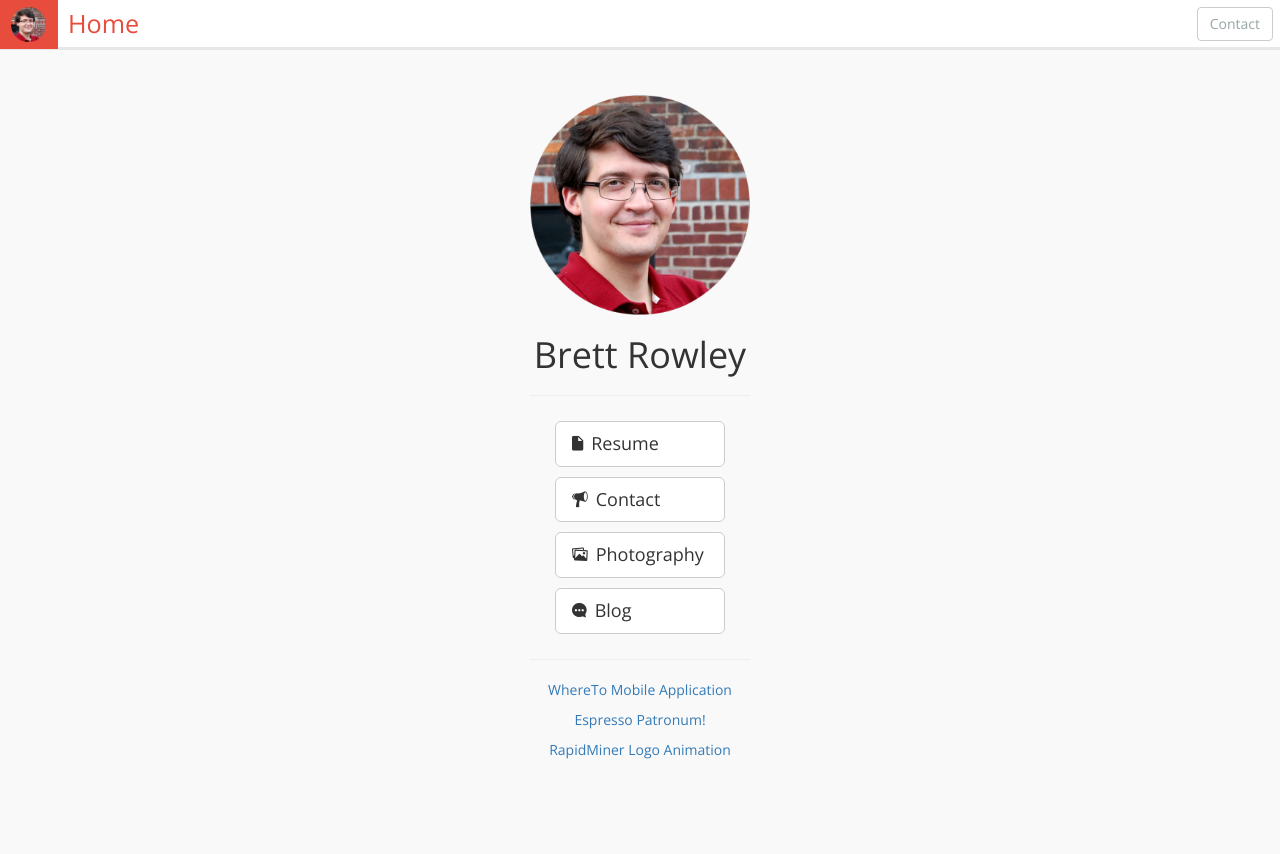
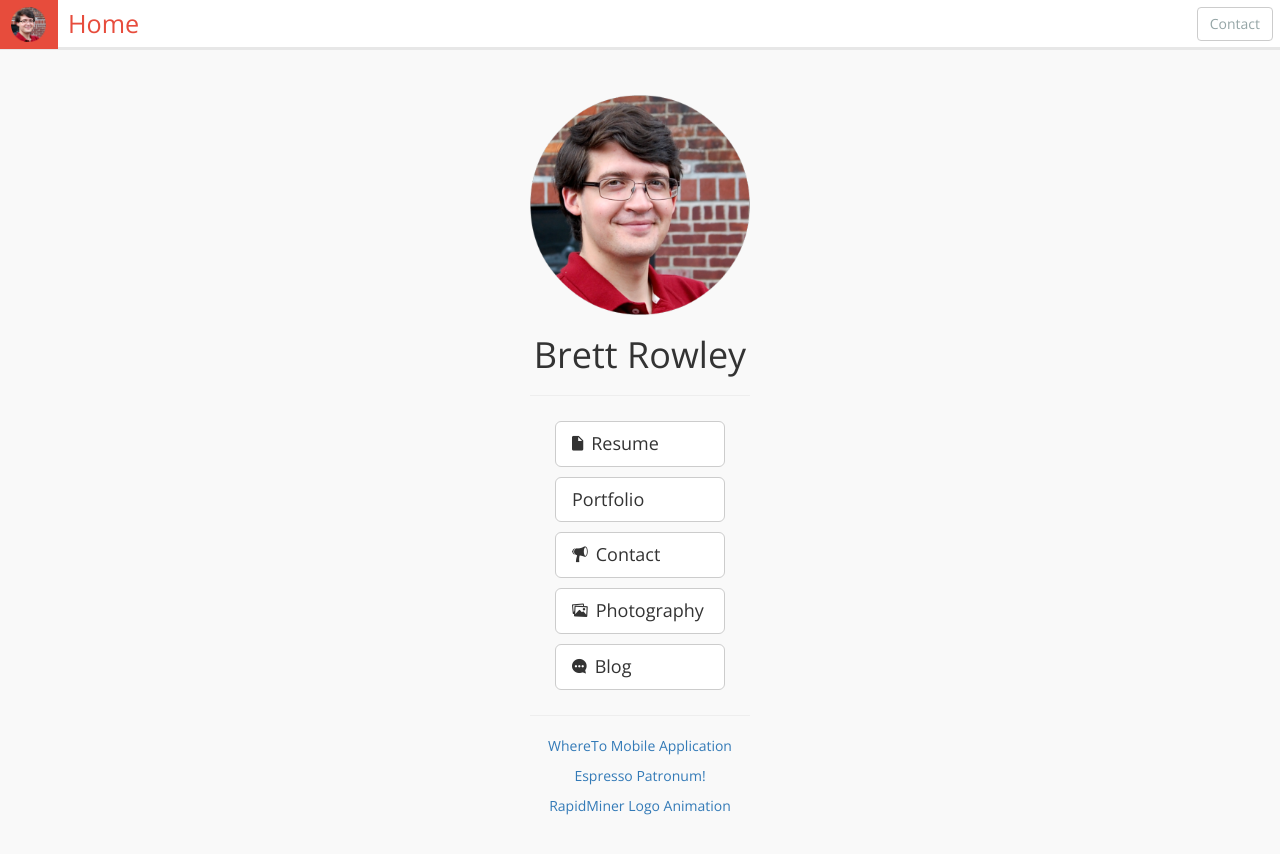
Before and after one commit to brettrowley/brettrowley.github.io, a Jekyll site: the page built from index.html, in a window 1280 px wide. Shown: the top 854 px of the page. Built offline with Jekyll 4.4.1, drawn with Linux system fonts in a browser that asks for light colours; some web fonts are replaced.

Commit message:
Added portfolio PDF

```diff
--- a/index.html
+++ b/index.html
@@ -37,7 +37,7 @@ title: Home
 
   <a class="btn btn-default btn-lg" type="button" href="/resume"><i class="ion-android-document"></i>Resume</a><br>
 
-  <!-- <a class="btn btn-default btn-lg" type="button" href="#">Portfolio</a><br> -->
+  <a class="btn btn-default btn-lg" type="button" href="#">Portfolio</a><br>
 
   <a class="btn btn-default btn-lg" type="button" href="/contact"><i class="ion-speakerphone"></i>Contact</a><br>
 
```
Also changed, not shown: 1 other file.
